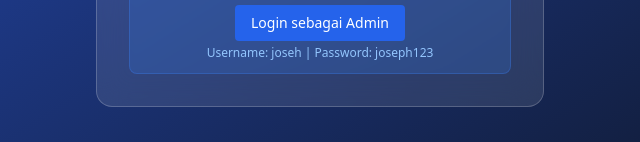
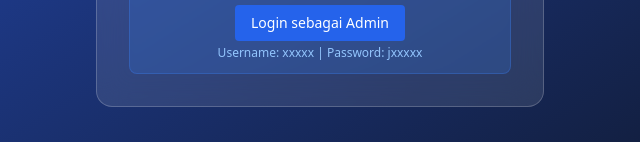
Before and after one commit to priestleyjoseph46-code/absensi-motionlifemedicalcenter, a plain HTML site: page index.html in a window 1280 px wide. Shown: the part 655-797 px from the top of the page, 320-960 px from the left. Drawn offline with nearby package versions, Linux system fonts and the light colour scheme.

Commit message:
Update index.html

```diff
--- a/index.html
+++ b/index.html
@@ -110,7 +110,7 @@
                         <button id="quickAdminLogin" class="bg-blue-600 hover:bg-blue-700 text-white text-sm px-4 py-2 rounded transition duration-200">
                             Login sebagai Admin
                         </button>
-                        <p class="text-blue-300 text-xs mt-1">Username: joseh | Password: joseph123</p>
+                        <p class="text-blue-300 text-xs mt-1">Username: xxxxx | Password: jxxxxx</p>
                     </div>
                 </div>
             </div>
```
